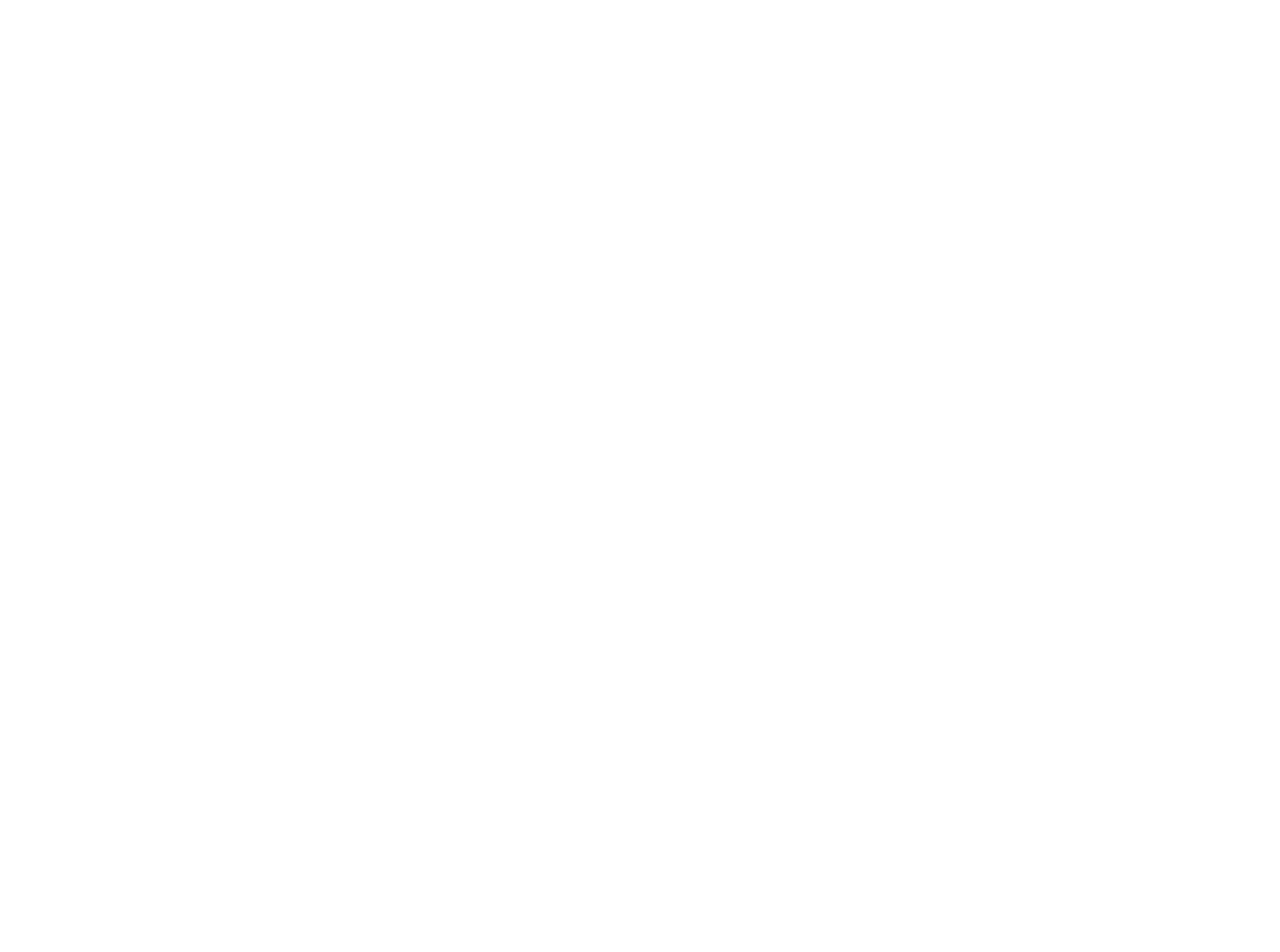
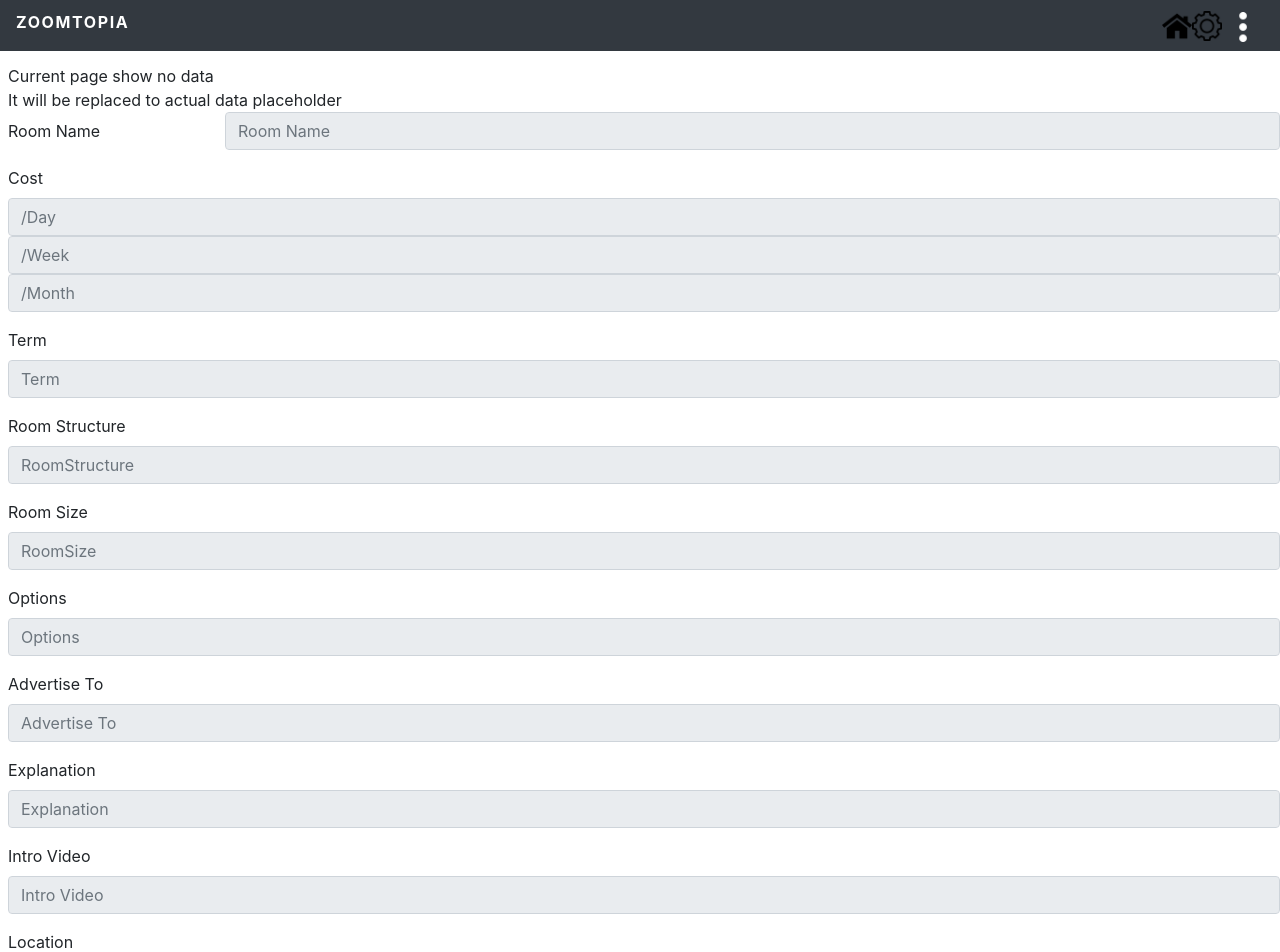
Before and after one commit to Daniel-H-99/2020S_HCI_Zoomtopia, a React (Create React App) app: page /ItemInfo in a window 1280 px wide. Shown: the top 952 px of the page. Before the commit the page ends 800 px from the top, so only its background shows below. Built offline with nearby package versions, Linux system fonts and the light colour scheme.

Commit message:
add ItemInfo, ItemInfoForm, myPage, youtube embeded

```diff
--- a/package.json
+++ b/package.json
@@ -6,14 +6,15 @@
     "@testing-library/jest-dom": "^4.2.4",
     "@testing-library/react": "^9.3.2",
     "@testing-library/user-event": "^7.1.2",
+    "bootstrap": "^4.5.0",
     "firebase": "^7.14.6",
-    "bootstrap": "^4.5.0",
     "jquery": "^3.5.1",
     "react": "^16.13.1",
     "react-bootstrap": "^1.0.1",
     "react-dom": "^16.13.1",
     "react-router-dom": "^5.2.0",
     "react-scripts": "3.4.1",
+    "react-youtube": "^7.11.2",
     "styled-components": "^5.1.1"
   },
   "scripts": {
--- a/src/App.js
+++ b/src/App.js
@@ -7,6 +7,8 @@ import 'firebase/firestore';
 
 import MainPage from './pages/MainPage';
 import RegisterRoomPage from './pages/RegisterRoomPage';
+import MyPage from './pages/MyPage';
+import ItemInfo from './pages/ItemInfo';
 
 
 
@@ -41,6 +43,8 @@ function App() {
           <Switch>
             <Route exact path="/" component={MainPage} />
             <Route exact path="/RegisterRoom" component={RegisterRoomPage} />
+            <Route exact path="/MyPage" component={MyPage} />
+            <Route exact path="/ItemInfo" component={ItemInfo} />
           </Switch>
         </Suspense>
       </ScrollToTop>
--- /dev/null
+++ b/src/components/ItemInfoForm.jsx
@@ -0,0 +1,57 @@
+import React, { useState, Component } from 'react';
+import {Form, Row, Col} from 'react-bootstrap';
+import YoutubeEmbeded from '../components/YouTubeEmbeded';
+
+function ItemInfoForm(props) {
+    return(
+        <Form>
+            <Form.Group as={Row}>
+                <Form.Label column sm="2">Room Name</Form.Label>
+                <Col sm="10">
+                <Form.Control placeholder="Room Name" disabled />
+                </Col>
+            </Form.Group>
+            <Form.Group>
+                <Form.Label>Cost</Form.Label>
+                <Form.Control placeholder="/Day" disabled />
+                <Form.Control placeholder="/Week" disabled />
+                <Form.Control placeholder="/Month" disabled />
+            </Form.Group>
+            <Form.Group>
+                <Form.Label>Term</Form.Label>
+                <Form.Control placeholder="Term" disabled />
+            </Form.Group>
+            <Form.Group>
+                <Form.Label>Room Structure</Form.Label>
+                <Form.Control placeholder="RoomStructure" disabled />
+            </Form.Group>
+            <Form.Group>
+                <Form.Label>Room Size</Form.Label>
+                <Form.Control placeholder="RoomSize" disabled />
+            </Form.Group>
+            <Form.Group>
+                <Form.Label>Options</Form.Label>
+                <Form.Control placeholder="Options" disabled />
+            </Form.Group>
+            <Form.Group>
+                <Form.Label>Advertise To</Form.Label>
+                <Form.Control placeholder="Advertise To" disabled />
+            </Form.Group>
+            <Form.Group>
+                <Form.Label>Explanation</Form.Label>
+                <Form.Control placeholder="Explanation" disabled />
+            </Form.Group>
+            <Form.Group>
+                <Form.Label>Intro Video</Form.Label>
+                <Form.Control placeholder="Intro Video" disabled />
+                <YoutubeEmbeded />
+            </Form.Group>
+            <Form.Group>
+                <Form.Label>Location</Form.Label>
+                <Form.Control placeholder="Location" disabled />
+            </Form.Group>
+        </Form>
+    )
+}
+
+export default ItemInfoForm;
--- /dev/null
+++ b/src/components/YouTubeEmbeded.jsx
@@ -0,0 +1,22 @@
+import React from 'react';
+import YouTube from 'react-youtube';
+
+class YouTubeEmbeded extends React.Component{
+    render() {
+        const opts = {
+            height: '390',
+            width: '640',
+            playerVars: {
+                autoplay: 0,
+            },
+        };
+
+        return <YouTube videoId="xqFvYsy4wE4" opts={opts} onReady={this._onReady} />;
+    }
+
+    _onReady(event) {
+        event.target.pauseVideo();
+    }
+}
+
+export default YouTubeEmbeded;
--- /dev/null
+++ b/src/pages/ItemInfo.jsx
@@ -0,0 +1,19 @@
+import React from 'react';
+import Header from '../components/Header';
+import Main from '../components/Main';
+import ItemInfoForm from '../components/ItemInfoForm';
+
+const ItemInfo = props => {
+  return (
+    <>
+      <Header/>
+      <Main>
+        <div>Current page show no data</div>
+        <div>It will be replaced to actual data placeholder</div>
+        <ItemInfoForm />
+      </Main>
+    </>
+  );
+};
+
+export default ItemInfo;
--- /dev/null
+++ b/src/pages/MyPage.jsx
@@ -0,0 +1,17 @@
+import React from 'react';
+import Header from '../components/Header';
+import Main from '../components/Main';
+
+const MyPage = props => {
+  return (
+    <>
+      <Header/>
+      <Main>
+        <div>This is MyPage</div>
+        <div>You can check your offers</div>
+      </Main>
+    </>
+  );
+};
+
+export default MyPage;
```
Also changed, not shown: 2 other files (tests, documents, lock files or other folders).
